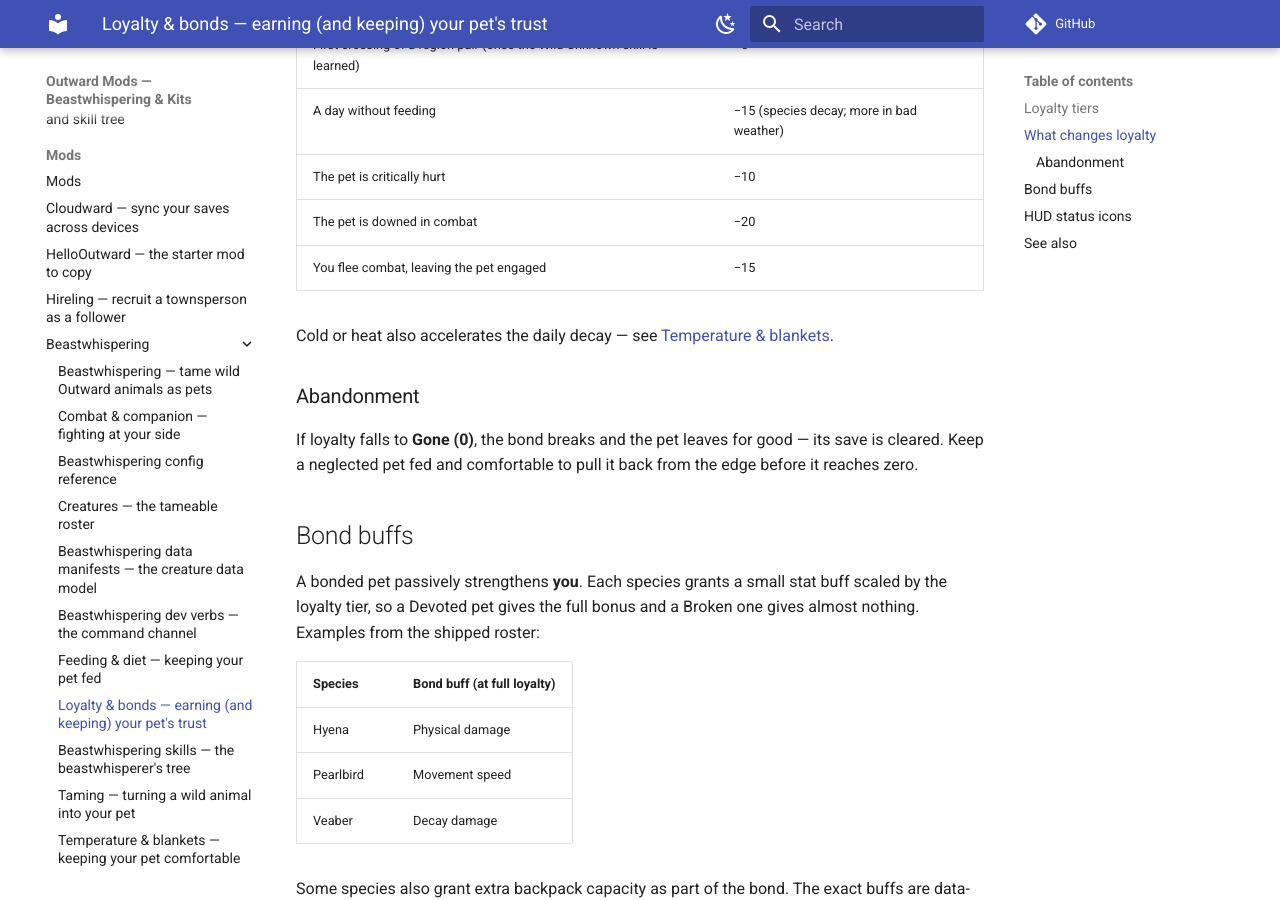
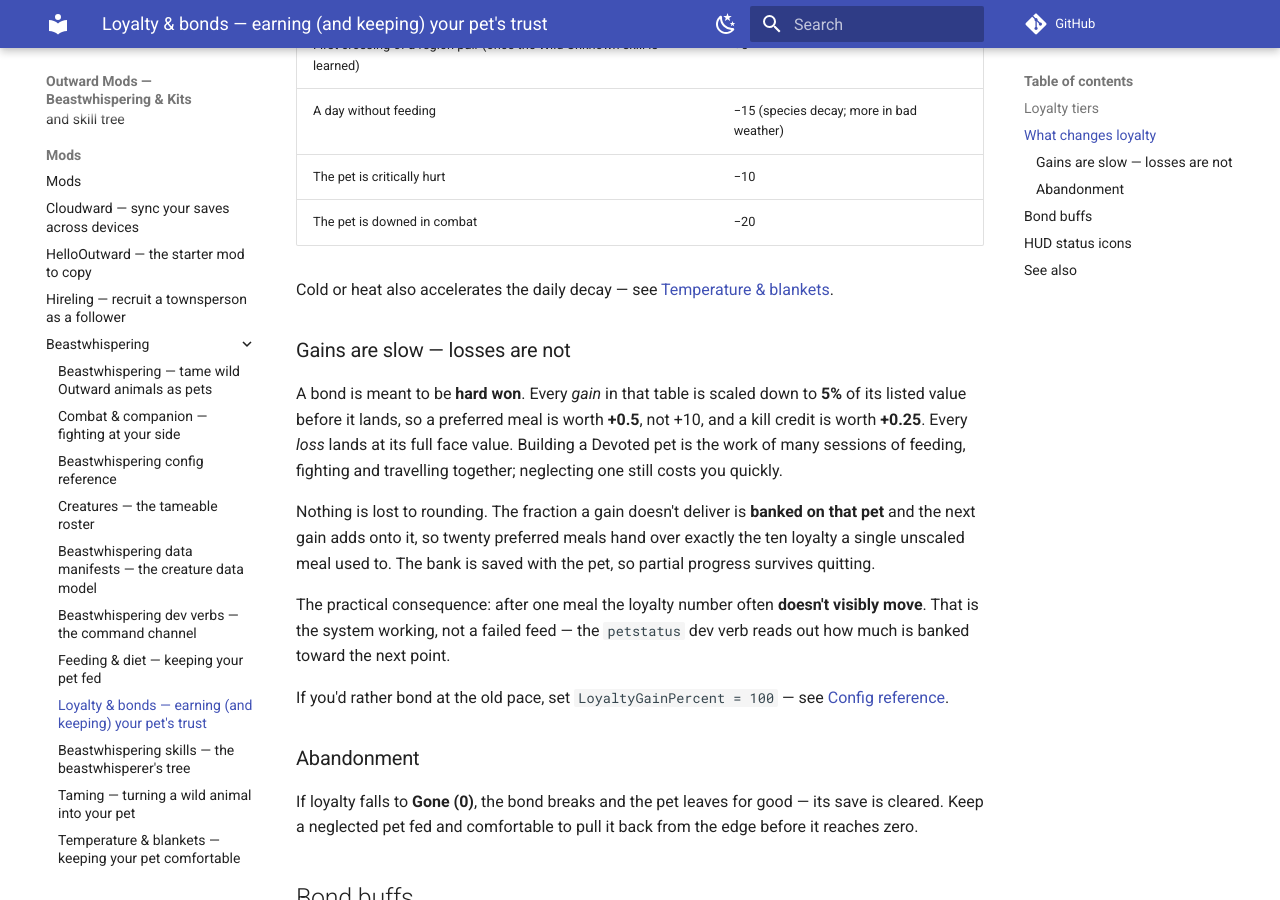
Before and after one commit to cobalt-craft/outward-mods-wiki, an MkDocs documentation site: the page built from docs/mods/beastwhispering/loyalty-and-bonds.md, in a window 1280 px wide and 900 px high, scrolled down 1038 px. Built offline with MkDocs 1.6.1 and Material for MkDocs 9.7.7, drawn with Linux system fonts in a browser that asks for light colours; comment, search, counter and statistics services are not loaded.

Commit message:
Sync wiki from source @ e0b71bb

```diff
--- a/docs/mods/beastwhispering/loyalty-and-bonds.md
+++ b/docs/mods/beastwhispering/loyalty-and-bonds.md
@@ -30,10 +30,27 @@ grants you.
 | A day without feeding | −15 (species decay; more in bad weather) |
 | The pet is critically hurt | −10 |
 | The pet is downed in combat | −20 |
-| You flee combat, leaving the pet engaged | −15 |
 
 Cold or heat also accelerates the daily decay — see
 [Temperature & blankets](./temperature-and-blankets.md).
+
+### Gains are slow — losses are not
+
+A bond is meant to be **hard won**. Every *gain* in that table is scaled down to **5%** of its listed
+value before it lands, so a preferred meal is worth **+0.5**, not +10, and a kill credit is worth
+**+0.25**. Every *loss* lands at its full face value. Building a Devoted pet is the work of many
+sessions of feeding, fighting and travelling together; neglecting one still costs you quickly.
+
+Nothing is lost to rounding. The fraction a gain doesn't deliver is **banked on that pet** and the
+next gain adds onto it, so twenty preferred meals hand over exactly the ten loyalty a single
+unscaled meal used to. The bank is saved with the pet, so partial progress survives quitting.
+
+The practical consequence: after one meal the loyalty number often **doesn't visibly move**. That is
+the system working, not a failed feed — the `petstatus` dev verb reads out how much is banked toward
+the next point.
+
+If you'd rather bond at the old pace, set `LoyaltyGainPercent = 100` — see
+[Config reference](./config-reference.md).
 
 ### Abandonment
 
```
Also changed, not shown: docs/mods/beastwhispering/config-reference.md (+2 -0 lines), docs/mods/beastwhispering/feeding-and-diet.md (+4 -0 lines).
